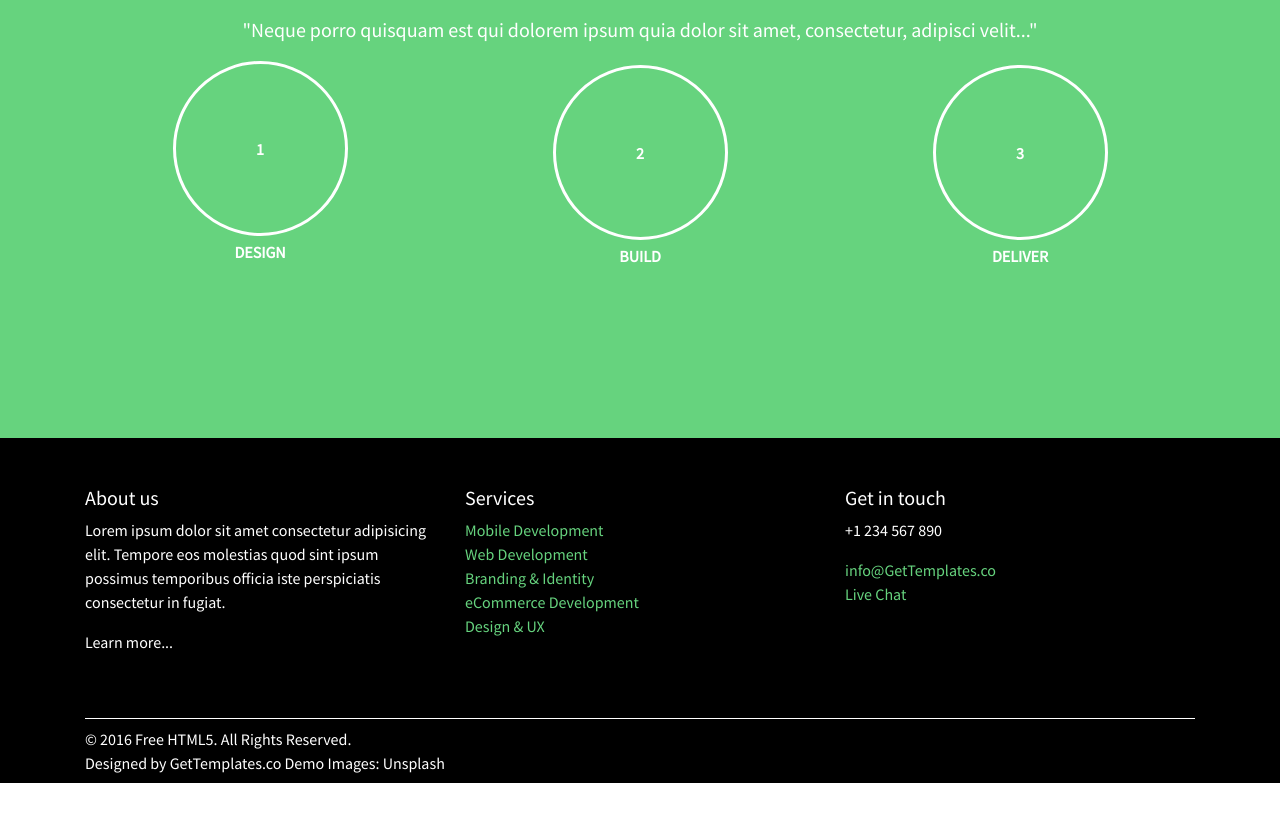
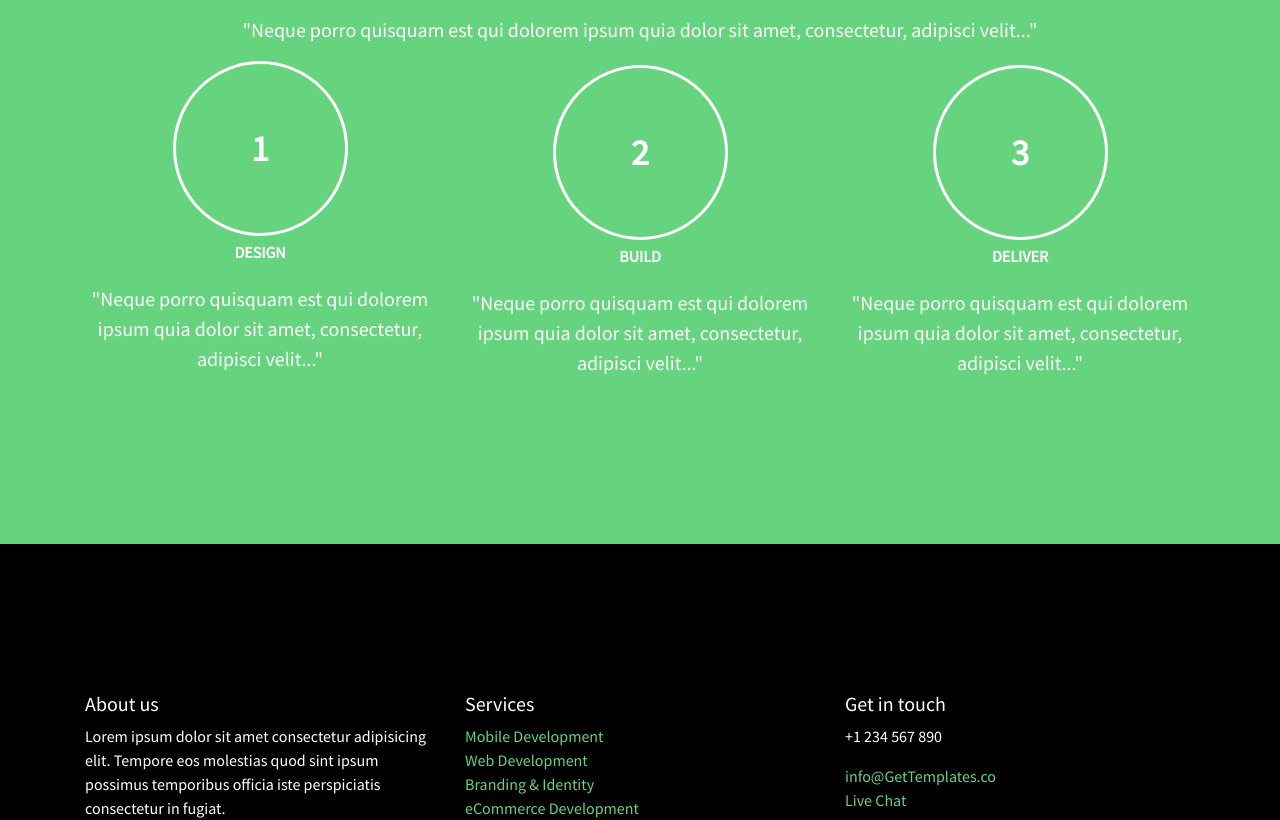
Before and after one commit to jcfernandezgithub/portfolio, an Angular app: page / in a window 1280 px wide. Shown: the part 1162-1982 px from the top of the page. Before the commit the page ends 1945 px from the top, so only its background shows below. Built offline with nearby package versions, Linux system fonts and the light colour scheme.

Commit message:
text_added_workflow

```diff
--- a/src/app/pages/home/home.component.html
+++ b/src/app/pages/home/home.component.html
@@ -111,18 +111,21 @@
           <strong>1</strong>
         </div>
         <p class="bubble-title p-1">DESIGN</p>
+        <p class="lead">"Neque porro quisquam est qui dolorem ipsum quia dolor sit amet, consectetur, adipisci velit..."</p>
       </div>
       <div class="col-md-4 col-lg-4 text-center pt-1">
         <div class="bubble mx-auto">
           <strong>2</strong>
         </div>
         <p class="bubble-title p-1">BUILD</p>
+        <p class="lead">"Neque porro quisquam est qui dolorem ipsum quia dolor sit amet, consectetur, adipisci velit..."</p>
       </div>
       <div class="col-md-4 col-lg-4 text-center pt-1">
         <div class="bubble mx-auto">
           <strong>3</strong>
         </div>
         <p class="bubble-title p-1">DELIVER</p>
+        <p class="lead">"Neque porro quisquam est qui dolorem ipsum quia dolor sit amet, consectetur, adipisci velit..."</p>
       </div>
     </div>
   </div>
--- a/src/app/pages/home/home.component.scss
+++ b/src/app/pages/home/home.component.scss
@@ -93,6 +93,7 @@ a{
 
     strong {
       color: #ffffff;
+      font-size: 36px;
     }
   }
 
@@ -109,6 +110,8 @@ a{
 
 /*footer*/
 footer {
+  padding-top: 100px;
+  padding-bottom: 100px;
   background-color: black;
   color: #ffffff;
 
@@ -123,5 +126,26 @@ footer {
   .line {
     height: 1px;
     background-color: #ffffff;
+    margin-bottom: 30px;
+  }
+  @media(max-width: 780px){
+    padding-top: 0;
+    padding-bottom: 0;
+    background-color: black;
+    color: #ffffff;
+
+    ul{
+      padding-left: 0;
+      list-style: none;
+      li{
+        text-align: left;
+      }
+    }
+
+    .line {
+      height: 1px;
+      background-color: #ffffff;
+      margin-bottom: 0;
+    }
   }
 }
```
Also changed, not shown: 4 other files (tests, documents, lock files or other folders).
